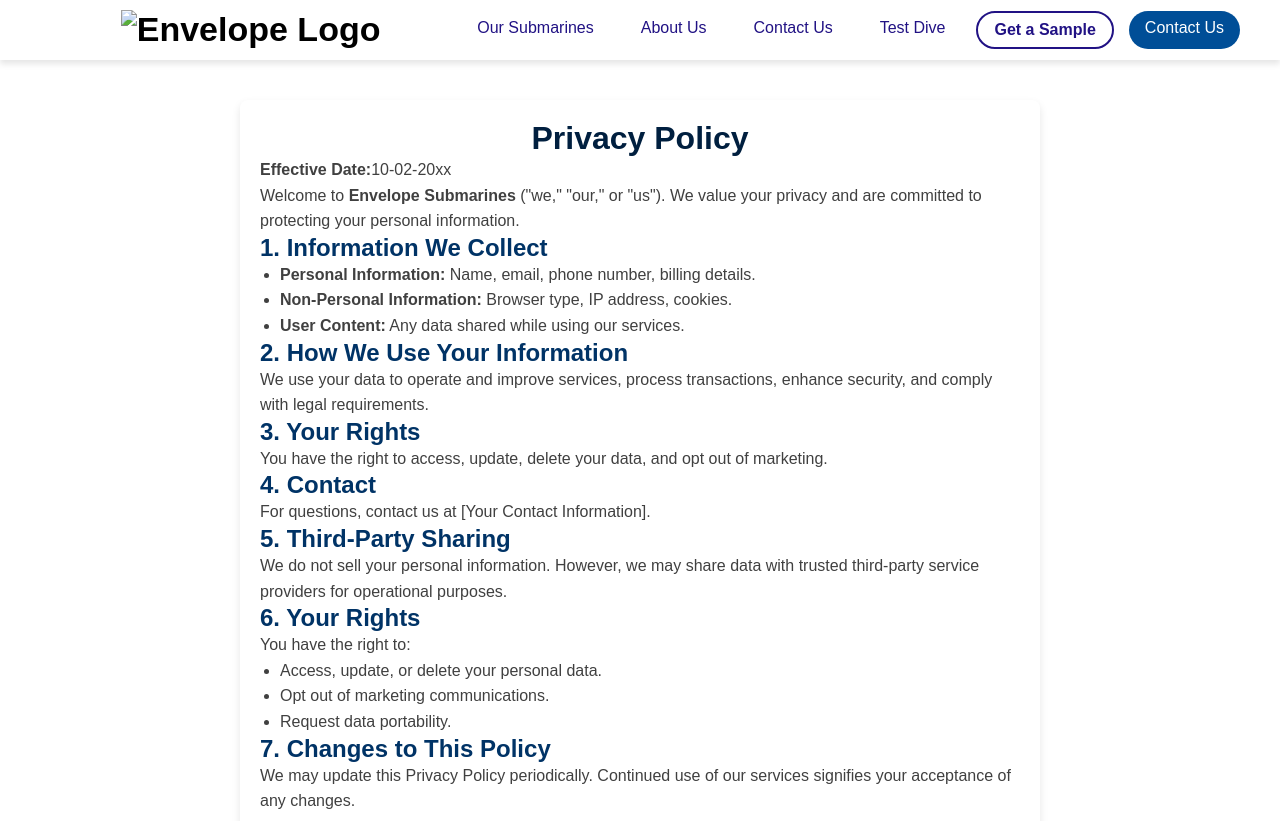
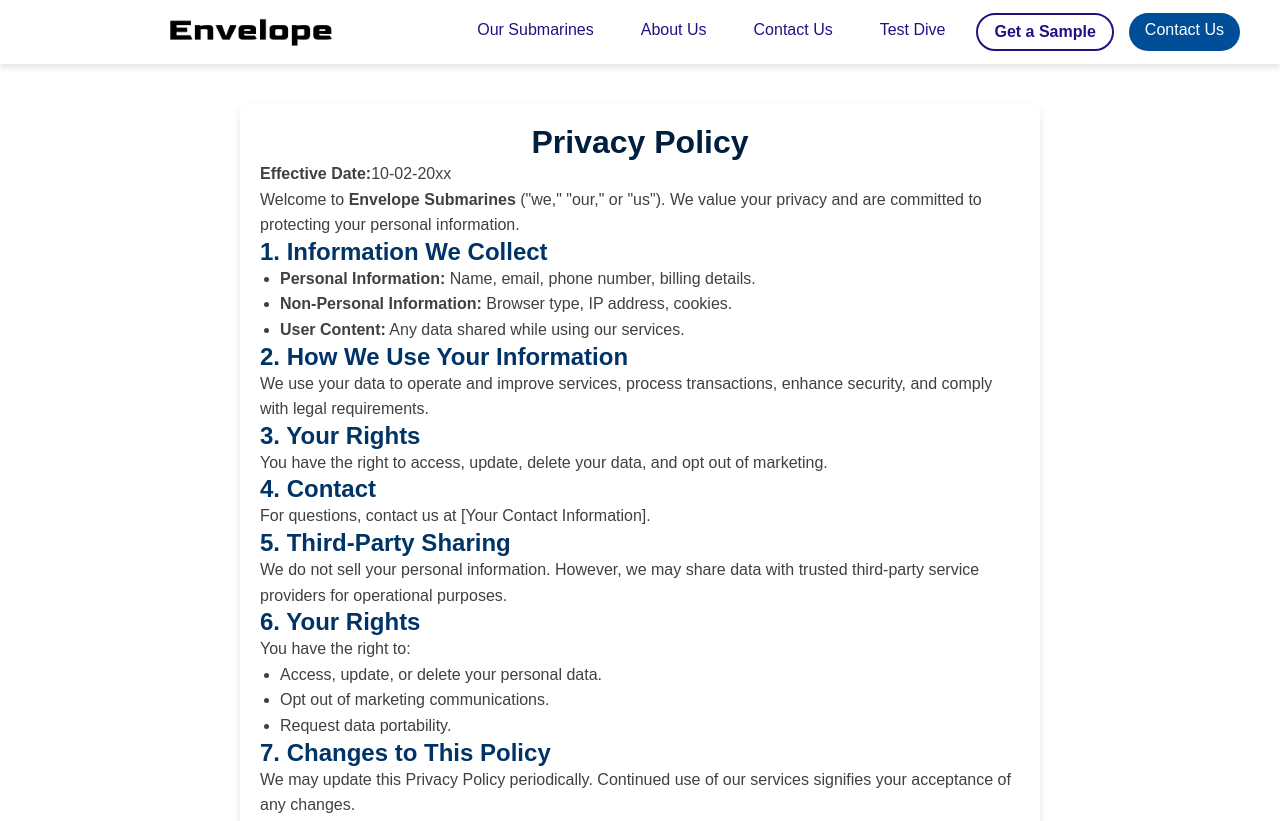
Before and after one commit to Kshitijpalsinghtomar/Envelope-Submarines-DEMO-Project, a plain HTML site: page privacy.html in a window 1280 px wide. Shown: the top 821 px of the page. Drawn offline with Linux system fonts and the light colour scheme.

Commit message:
Update privacy.html

```diff
--- a/privacy.html
+++ b/privacy.html
@@ -12,7 +12,7 @@
     <header class="nav">
         <div class="logo-container">
             <a href="index.html" class="logo">
-                <img src="02/logo_jSndwRTo.webp" alt="Envelope Logo" height="40">
+                <img src="logo_jSndwRTo.webp" alt="Envelope Logo" height="40">
             </a>
         </div>
         <nav class="menu">
```
